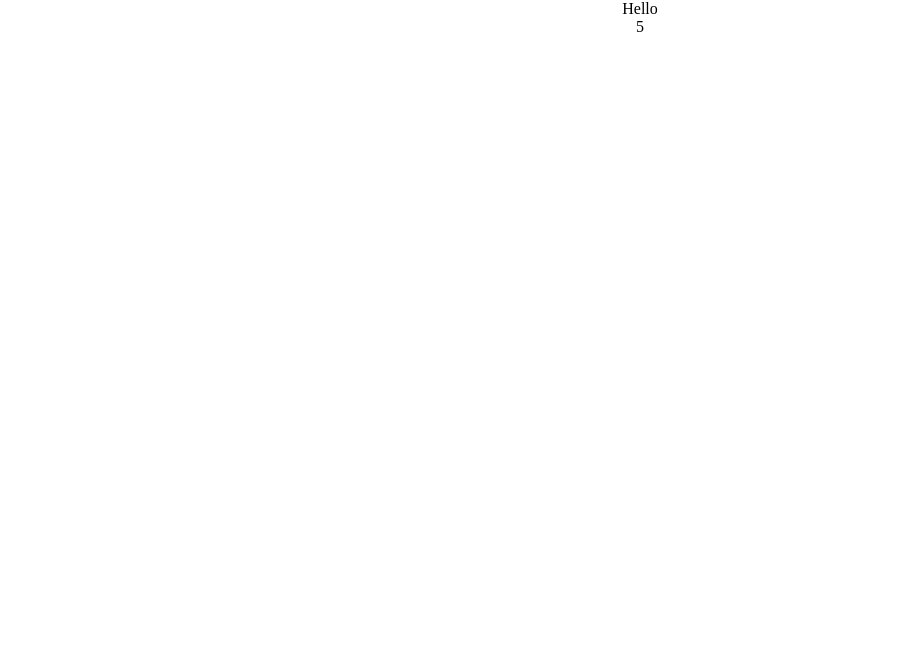
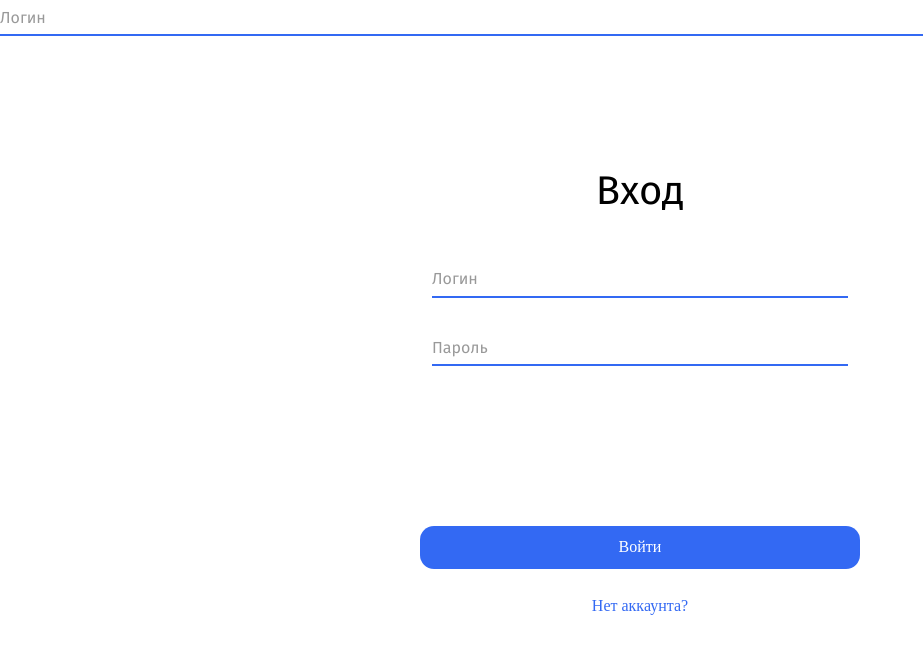
Before and after one commit to SergeyKazarinov/oneline-chat, a website built with Parcel: page index.html in a window 1280 px wide. Shown: the top 672 px of the page, without its empty margins (0-923 px from the left). Built offline with nearby package versions, Linux system fonts and the light colour scheme.

Commit message:
feat: add templator and login page

```diff
--- a/index.html
+++ b/index.html
@@ -7,7 +7,6 @@
     <title>Document</title>
   </head>
   <body>
-    Hello
     <div id="root"></div>
     <script type="module" src="src/index.js"></script>
   </body>
--- a/package.json
+++ b/package.json
@@ -3,6 +3,7 @@
   "author": "Sergey Kazarinov <kazarinov092@gmail.com> (https://github.com/SergeyKazarinov)",
   "version": "1.0.0",
   "description": "",
+  "license": "ISC",
   "engines": {
     "node": ">= 20.11.0"
   },
@@ -11,10 +12,10 @@
     "url": "git+https://github.com/SergeyKazarinov/oneline-chat"
   },
   "scripts": {
-    "dev": "parcel index.html",
+    "cleanup": "rm -r .parcel-cache dist",
+    "dev": "parcel index.html --no-cache",
     "build": "parcel build index.html"
   },
-  "license": "ISC",
   "devDependencies": {
     "@parcel/transformer-sass": "^2.12.0",
     "parcel": "^2.12.0"
--- /dev/null
+++ b/src/components/input/input.scss
@@ -0,0 +1,51 @@
+.form {
+  &__input-wrapper {
+    position: relative;
+    font: var(--font-label);
+    width: 100%;
+  }
+
+  &__label {
+    position: absolute;
+    top: 6px;
+    left: 0;
+    transition: 0.3s;
+    color: var(--secondary);
+  }
+
+  &__input {
+    width: 100%;
+    padding: 8px 0;
+    border: none;
+    border-bottom: 2px solid var(--primary);
+
+    &:focus-visible {
+      outline: none;
+
+      ~ .form__label {
+        color: var(--primary);
+      }
+    }
+
+    &::placeholder {
+      color: var(--secondary);
+      transition: 0.3s;
+    }
+
+    &:not(:focus-visible).form__input::placeholder {
+      opacity: 0;
+    }
+
+    &:focus-visible,
+    &:not(:placeholder-shown).form__input:not(:focus) {
+      ~ .form__label {
+        font: var(--font-label-mini);
+        top: -12px;
+      }
+    }
+
+    &:focus-visible.form__input:placeholder-shown {
+      color: var(--error);
+    }
+  }
+}
--- /dev/null
+++ b/src/core/templator/Temlator.js
@@ -0,0 +1,132 @@
+import { DOUBLE_FIGURE_REGEXP, INCLUDE_REGEXP, INCLUDE_REPLACE_REGEXP, TEMPLATE_ATTRIBUTE_REGEXP, TEMPLATE_CONTENT_REGEXP, TEMPLATE_REGEXP, TEMPLATE_REPLACE_ATTRIBUTE_REGEXP } from "../../utils/consts/regexp";
+import get from "../../utils/templator/get";
+
+class Templator {
+  constructor(template) {
+    this._template = template;
+  }
+
+  compile(context) {
+    return this._compileTemplate(context);
+  }
+
+  _loadTemplate = async (url) => {
+    const response = await fetch(url);
+    if (response.ok) {
+      return await response.text();
+    } else {
+      throw new Error(`Не удалось загрузить шаблон: ${url}`);
+    }
+  };
+
+
+  /**
+   * Преобразует данные из шаблона в JSON объект
+   *
+   * @param {String} includeData
+   * @returns {JSON}
+   */
+  _getContextJSON(includeData) {
+    return includeData.replace(DOUBLE_FIGURE_REGEXP, (match) =>
+      match === "{{" ? "{" : "}"
+    );
+  }
+
+
+  /**
+   * Преобразует JSON в объект
+   *
+   * @param {JSON} localsString
+   * @returns {Object}
+   */
+  _getObjectFromJSON(localsString) {
+    try {
+      return JSON.parse(localsString);
+    } catch (error) {
+      console.error("Ошибка при парсинге JSON в теге <include>:", error);
+      return {};
+    }
+  }
+
+  /**
+   *
+   * Получает данные, которые находятся внутри тега <include> </include>
+   *
+   * @param {*} includeTag
+   * @returns
+   */
+  _getIncludeData(includeTag) {
+    const removedTemplateAtr = includeTag.replace(TEMPLATE_CONTENT_REGEXP, '');
+    const includeData = removedTemplateAtr.replace(INCLUDE_REPLACE_REGEXP, '');
+    return includeData.trim();
+  }
+
+
+  /**
+   * Получает dom-ноду внутри аттрибута template тега <include template=...>
+   *
+   * @param {*} includeTag
+   * @returns {*}
+   */
+  _getTemplateNode(includeTag) {
+    const template = includeTag.match(TEMPLATE_ATTRIBUTE_REGEXP);
+
+    return template ? template[0].replace(TEMPLATE_REPLACE_ATTRIBUTE_REGEXP, '') : '';
+  }
+
+
+  /**
+   * Заменяет значения ключей шаблонов на значения объекта
+   *
+   * @param {string} template
+   * @param {Object} params - параметры из тега <include>
+   * @returns {string} - тот же шаблон, но с подставленными значениями
+   */
+  _applyParamsToTemplate(template, params) {
+    let renderedTemplate = template;
+    for (const key in params) {
+      const atr = new RegExp(`{{\\s*${key}\\s*}}`, "g");
+      renderedTemplate = renderedTemplate.replace(atr, params[key]);
+    }
+    return renderedTemplate;
+  }
+
+  _compileTemplate = (context) => {
+    let tmpl = this._template; // корневой шаблон в виде строки
+
+    const includeMatches = tmpl.match(INCLUDE_REGEXP); // находим все инклюсдсы
+
+    if (includeMatches) {
+      includeMatches.forEach((includeTag) => {
+        console.log(includeTag)
+        const includeData = this._getIncludeData(includeTag);
+        const templateNode = this._getTemplateNode(includeTag);
+        if (!templateNode) return;
+
+        const contextJSON = this._getContextJSON(includeData);
+        console.log(templateNode)
+        const contextObject = this._getObjectFromJSON(contextJSON);
+        const renderTemplate = this._applyParamsToTemplate(
+          templateNode,
+          contextObject
+        );
+        tmpl = tmpl.replace(includeTag, renderTemplate);
+      });
+    };
+
+    let key = null;
+    const regExp = TEMPLATE_REGEXP;
+
+    while ((key = regExp.exec(tmpl))) {
+      if (key[1]) {
+        const tmplValue = key[1].trim();
+        const data = get(context, tmplValue);
+        tmpl = tmpl.replace(new RegExp(key[0], "gi"), data);
+      }
+    }
+
+    return tmpl;
+  };
+}
+
+export default Templator;
--- /dev/null
+++ b/src/core/templator/test.html.js
@@ -0,0 +1,5 @@
+export const test = (function () {
+  return `
+<h1>{{test}}</h1>
+`;
+})();
--- a/src/index.js
+++ b/src/index.js
@@ -1,4 +1,14 @@
+import Templator from "./core/templator/Temlator";
 import { sum } from "./modules/sum";
+import { login } from "./pages/login/login.tmpl";
 
 const root = document.querySelector("#root");
 root.textContent = sum(6, -1).toString();
+const tmpl = new Templator(login);
+
+const context = {
+  title: "Вход",
+};
+
+const renderedTemplate = tmpl.compile(context); // Строка с html-вёрсткой
+root.innerHTML = renderedTemplate; // Показался нужный результат
--- /dev/null
+++ b/src/pages/login/login.scss
@@ -0,0 +1,101 @@
+.login {
+  min-height: 100vh;
+  display: flex;
+  flex-direction: column;
+  justify-content: center;
+  width: clamp(300px, 40%, 500px);
+}
+
+.form {
+  padding: 50px 30px 30px;
+  width: 100%;
+  margin: 0 auto;
+  display: flex;
+  flex-direction: column;
+  justify-content: center;
+
+  &__fieldset {
+    border: none;
+    display: flex;
+    flex-direction: column;
+    align-items: center;
+    gap: 32px;
+  }
+
+  &__legend {
+    margin: 0 auto 40px auto;
+    font: var(--font-h3);
+  }
+
+  &__input-wrapper {
+    position: relative;
+    font: var(--font-label);
+    width: 100%;
+  }
+
+  &__label {
+    position: absolute;
+    top: 6px;
+    left: 0;
+    transition: 0.3s;
+    color: var(--secondary);
+  }
+
+  &__input {
+    width: 100%;
+    padding: 8px 0;
+    border: none;
+    border-bottom: 2px solid var(--primary);
+
+    &:focus-visible {
+      outline: none;
+
+      ~ .form__label {
+        color: var(--primary);
+      }
+    }
+
+    &::placeholder {
+      color: var(--secondary);
+      transition: 0.3s;
+    }
+
+    &:not(:focus-visible).form__input::placeholder {
+      opacity: 0;
+    }
+
+    &:focus-visible,
+    &:not(:placeholder-shown).form__input:not(:focus) {
+      ~ .form__label {
+        font: var(--font-label-mini);
+        top: -12px;
+      }
+    }
+
+    &:focus-visible.form__input:placeholder-shown {
+      color: var(--error);
+    }
+  }
+
+  &__button {
+    padding: 12px 0;
+    font: var(--font-link);
+
+    &_type {
+      &_submit {
+        margin-top: 150px;
+        color: var(--white);
+        background: var(--primary);
+        border-radius: 14px;
+        border: none;
+      }
+
+      &_switch {
+        margin-top: 16px;
+        background: none;
+        border: none;
+        color: var(--primary);
+      }
+    }
+  }
+}
--- /dev/null
+++ b/src/pages/login/login.tmpl.js
@@ -0,0 +1,49 @@
+import { input } from "../../components/input/input.tmpl";
+import { test } from "./test.tmpl";
+
+export const login = (function () {
+  return `
+  <include template="{%${input}%}">
+    {{
+      "id": "login",
+      "name": "login",
+      "placeholder": "Введите",
+      "label": "Логин"
+    }}
+  </include>
+    <section class="login">
+      <form id="login" class="form">
+        <fieldset class="form__fieldset">
+          <legend class="form__legend">{{ title }}</legend>
+          <div class="form__input-wrapper">
+            <input
+              class="form__input"
+              id="login"
+              name="login"
+              placeholder="Введите"
+              autocomplete="off"
+            />
+            <label class="form__label" for="login"> Логин </label>
+          </div>
+          <div class="form__input-wrapper">
+            <input
+              class="form__input"
+              id="password"
+              name="password"
+              placeholder="Введите"
+              autocomplete="off"
+            />
+            <label class="form__label" for="password"> Пароль </label>
+          </div>
+        </fieldset>
+        <button type="submit" class="form__button form__button_type_submit">
+          Войти
+        </button>
+        <button type="button" class="form__button form__button_type_switch">
+          Нет аккаунта?
+        </button>
+      </form>
+      <include template="{%${test}%}">{{ "test": "тест" }}</include>
+    </section>
+  `;
+})();
--- /dev/null
+++ b/src/pages/login/test.tmpl.js
@@ -0,0 +1,3 @@
+export const test = (() => {
+  return ` <h1>{{ test }}</h1><p>Еще текст</p> `;
+})();
--- a/src/styles/index.scss
+++ b/src/styles/index.scss
@@ -2,3 +2,5 @@
 @import "./fonts/fonts.scss";
 @import "./variables.scss";
 @import "./reset.scss";
+
+@import "../pages/login/login.scss";
--- a/src/styles/reset.scss
+++ b/src/styles/reset.scss
@@ -8,8 +8,14 @@ html {
   min-height: 100vh;
 }
 
-body {
+body,
+#root {
   display: flex;
   flex-direction: column;
   align-items: center;
+  width: 100%;
 }
+
+button {
+  cursor: pointer;
+}
--- a/src/styles/variables.scss
+++ b/src/styles/variables.scss
@@ -38,13 +38,10 @@
   --font-line-text: 32px;
   --font-text: 400 var(--font-size-text) / var(--font-line-text) var(--font-family-main);
   --font-text-bold: 700 var(--font-size-text) / var(--font-line-text) var(--font-family-main);
-  --font-size-caption: 16px;
-  --font-line-caption: 24px;
-  --font-caption: 400 var(--font-size-caption) / var(--font-line-caption) var(--font-family-main);
-  --font-size-departments: 16px;
-  --font-line-departments: 20px;
-  --font-departments: 500 var(--font-size-departments) / var(--font-line-departments) var(--font-family-main);
-  --font-size-extra-text: 20px;
-  --font-line-extra-text: 32px;
-  --font-extra-text: 400 var(--font-size-extra-text) / var(--font-line-extra-text) var(--font-family-main);
+  --font-size-label: 16px;
+  --font-line-label: 24px;
+  --font-label: 400 var(--font-size-label) / var(--font-line-label) var(--font-family-main);
+  --font-size-label-mini: 10px;
+  --font-line-label-mini: 16px;
+  --font-label-mini: 400 var(--font-size-label-mini) / var(--font-line-label-mini) var(--font-family-main);
 }
--- /dev/null
+++ b/src/utils/consts/regexp.js
@@ -0,0 +1,9 @@
+export const TEMPLATE_REGEXP = /\{\{(.*?)\}\}/gi; // ищет все значения между {{ }}
+export const DOUBLE_FIGURE_REGEXP = /\{\{|\}\}/g // выражение для преобразования двойных фигурных в одинарные ({{ }} => { })
+
+export const INCLUDE_REGEXP = /<include[^>]*>[\s\S]*?<\/include>/gi; // ищет теги include
+export const INCLUDE_REPLACE_REGEXP = /<include[^>]*>|<\/include>/gi; // выражения для удаления тегов
+
+export const TEMPLATE_ATTRIBUTE_REGEXP = /template="{%[\s\S]*?%}">/gi; // выражение для поиска аттрибута template
+export const TEMPLATE_CONTENT_REGEXP = /template="{%[\s\S]*?%}"/gi // выражение поиска содержимого внутри template в теге <include>
+export const TEMPLATE_REPLACE_ATTRIBUTE_REGEXP = /template="{%|%}">/gi; // выражение для удаления соответствий
--- /dev/null
+++ b/src/utils/templator/get.js
@@ -0,0 +1,25 @@
+/**
+ * Получение значения объекта по его ключу
+ *
+ * @param {*} obj - объект, в котором нужно найти значение
+ * @param {*} path - ключ объекта. Если нужен вложенный ключ, передается через точечную нотацию
+ * @param {*} defaultValue - значение по умолчанию, если переданный ключ undefined
+ * @returns {*} значение объекта по ключу
+ */
+const get = (obj, path, defaultValue) => {
+  const keys = path.split(".");
+
+  let result = obj;
+
+  for (let key of keys) {
+    result = result[key];
+
+    if (result === undefined) {
+      return defaultValue;
+    }
+  }
+
+  return result ?? defaultValue;
+};
+
+export default get;
```
Also changed, not shown: src/components/header/header.tmpl.js (added, +7 -0 lines), src/components/input/input.tmpl.js (added, +13 -0 lines), src/pages/login/login.html (added, +33 -0 lines), src/pages/login/test.html (added, +1 -0 lines).
